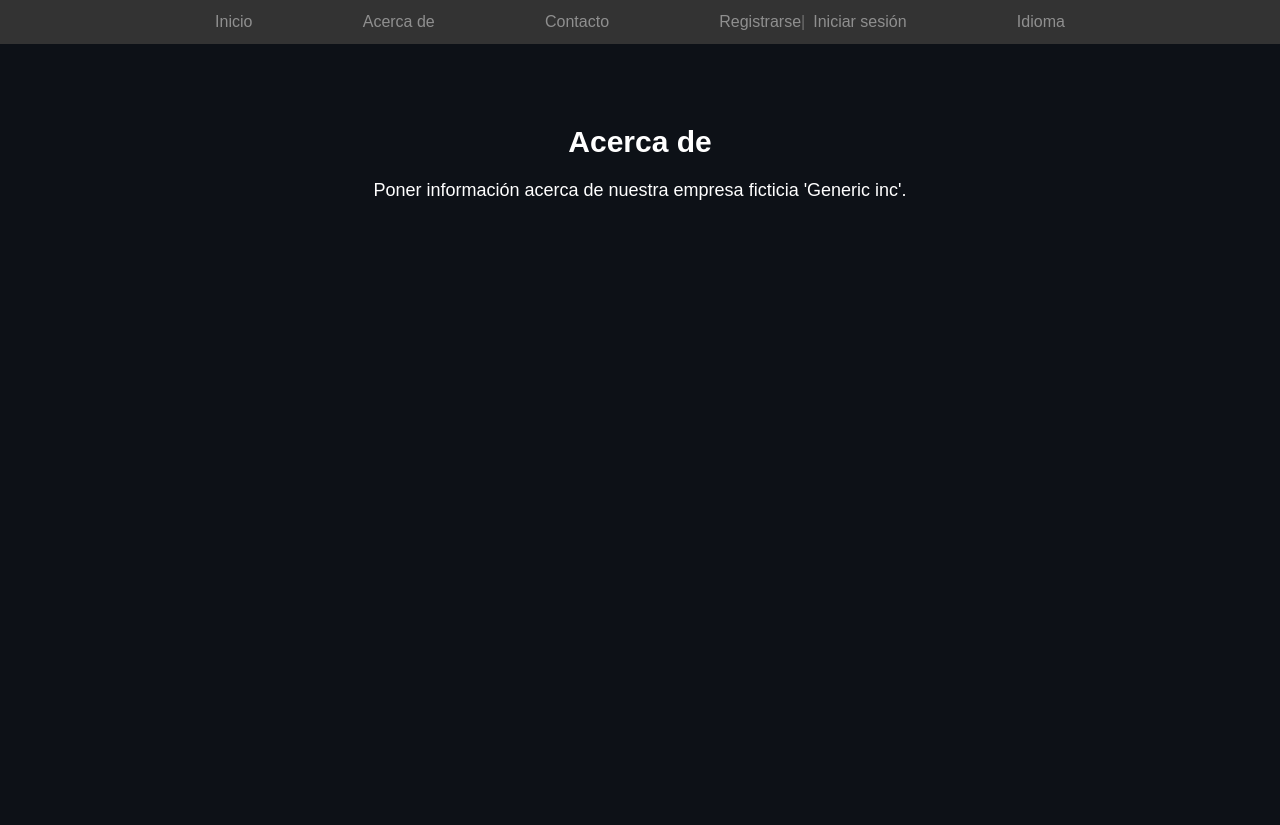
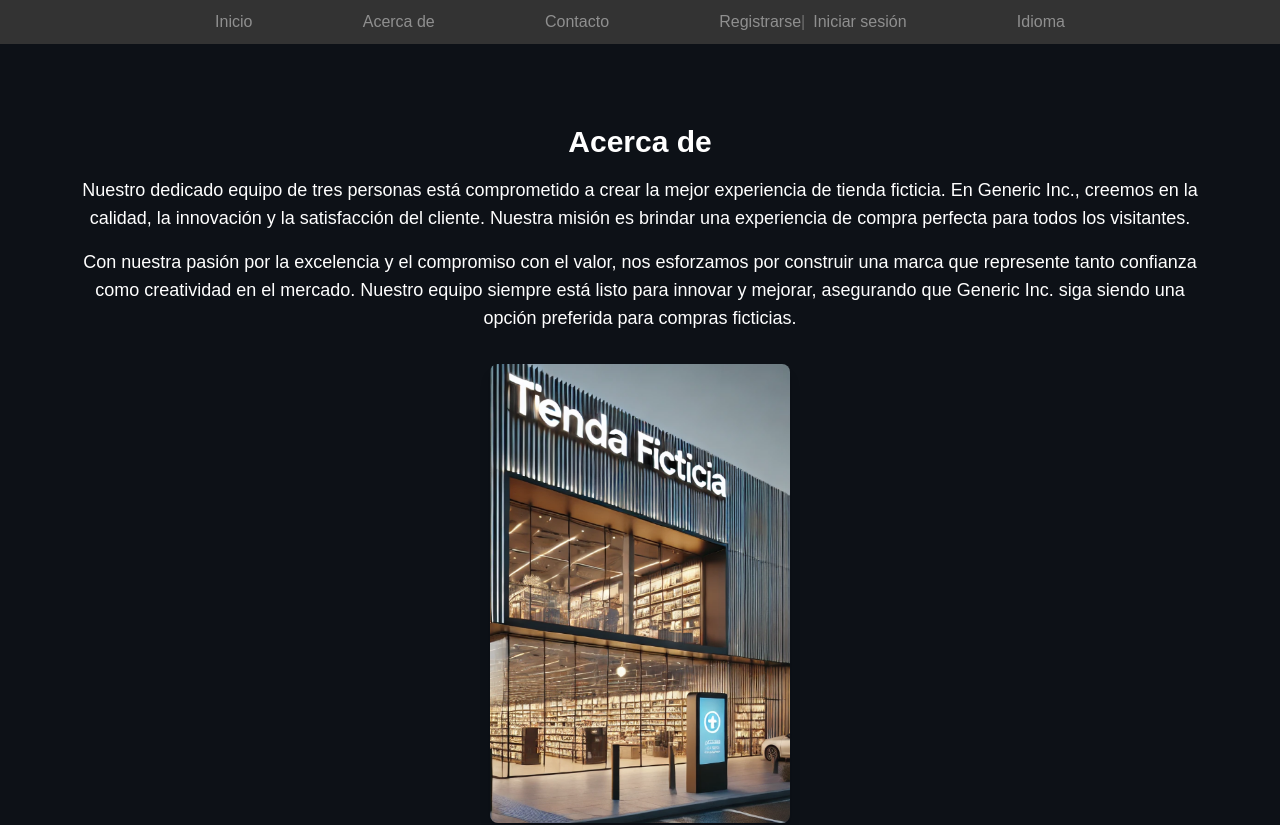
Before and after one commit to Afarx1/Proyecto-Software-Grupo-5, a Next.js app: page /about in a window 1280 px wide. Shown: the top 825 px of the page. Built offline with nearby package versions, Linux system fonts and the light colour scheme.

Commit message:
Commit Semana 4: Estructura de about
Se mejoro la estructura del código de la sección "about", lo que permitió lo siguiente:

-Se añadió más detalle a la descripción, eliminando texto placeholder.

-Se puso una imagen representativa de la tienda.

```diff
--- a/src/app/about/page.js
+++ b/src/app/about/page.js
@@ -1,29 +1,45 @@
-"use client"; // para use context
+"use client";
 import React, { useContext } from 'react';
 import { LanguageContext } from '@/context/LanguageContext';
+import Image from 'next/image';
+import capturaImage from './Captura.png';
 
 const translations = {
   en: {
     title: "About",
-    description: "Information about our fictional company 'Generic inc'.",
+    description: "Our dedicated team of three is committed to creating the best fictional store experience. At Generic Inc., we believe in quality, innovation, and customer satisfaction. Our mission is to bring a seamless shopping experience to all who visit.",
+    extendedDescription: "With our passion for excellence and commitment to value, we strive to build a brand that represents both trust and creativity in the market. Our team is always ready to innovate and improve, ensuring that Generic Inc. remains a top choice for fictional shopping .",
   },
   es: {
     title: "Acerca de",
-    description: "Poner información acerca de nuestra empresa ficticia 'Generic inc'.",
+    description: "Nuestro dedicado equipo de tres personas está comprometido a crear la mejor experiencia de tienda ficticia. En Generic Inc., creemos en la calidad, la innovación y la satisfacción del cliente. Nuestra misión es brindar una experiencia de compra perfecta para todos los visitantes.",
+    extendedDescription: "Con nuestra pasión por la excelencia y el compromiso con el valor, nos esforzamos por construir una marca que represente tanto confianza como creatividad en el mercado. Nuestro equipo siempre está listo para innovar y mejorar, asegurando que Generic Inc. siga siendo una opción preferida para compras ficticias.",
   },
 };
 
 export default function About() {
-  const { language } = useContext(LanguageContext); // Para acceder al lenguaje seleccionado (localstorage)
+  const { language } = useContext(LanguageContext);
 
   return (
     <div className="min-h-screen bg-background text-white p-8 sm:p-20">
       <h2 className="text-center text-3xl font-bold mb-4">
-        {translations[language].title} {/* Use the title based on selected language */}
+        {translations[language].title}
       </h2>
-      <p className="text-center text-lg">
-        {translations[language].description} {/* Use the description based on selected language */}
+      <p className="text-center text-lg mb-4">
+        {translations[language].description}
       </p>
+      <p className="text-center text-lg mb-8 whitespace-pre-line">
+        {translations[language].extendedDescription}
+      </p>
+      <div className="flex justify-center">
+        <Image
+          src={capturaImage}
+          alt="About Us"
+          width={300}
+          height={100}
+          className="rounded-lg shadow-lg"
+        />
+      </div>
     </div>
   );
 }
```
Also changed, not shown: src/app/about/Captura.PNG (added).
